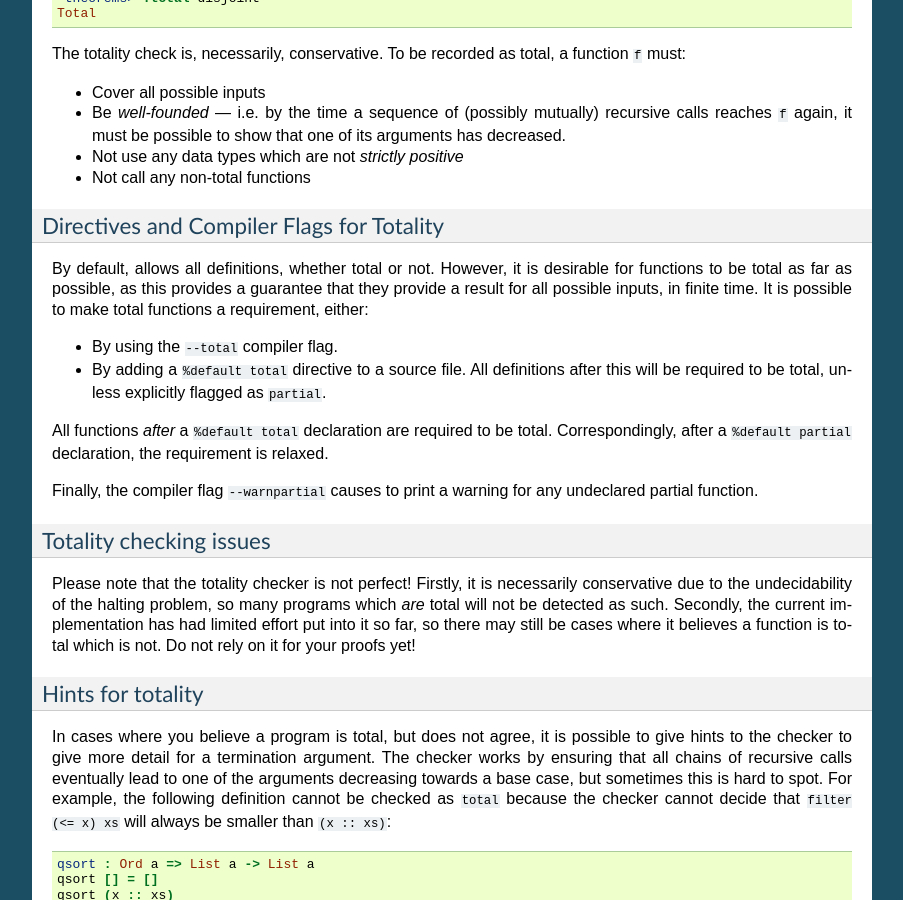
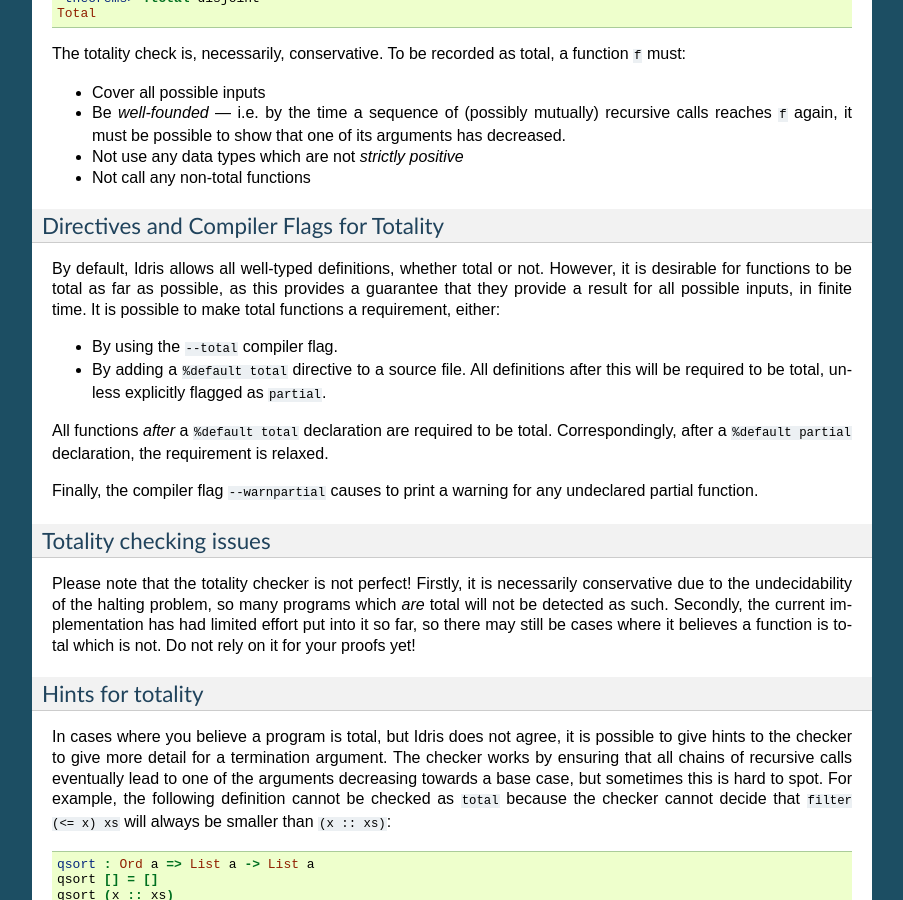
Before and after one commit to idris-lang/Idris-dev, a Sphinx documentation site: the page built from docs/tutorial/theorems.rst, in a window 1280 px wide and 900 px high, scrolled down 4562 px. Shown: the whole window, without its empty margins (198-1101 px from the left). Built offline with Sphinx 7.4.7, drawn with Linux system fonts in a browser that asks for light colours; formulas are drawn with MathJax 3; some of the changed text lies outside the part shown.

Commit message:
Fix more pandoc conversion errors

```diff
--- a/docs/tutorial/theorems.rst
+++ b/docs/tutorial/theorems.rst
@@ -7,7 +7,7 @@
 Equality
 --------
 
-allows propositional equalities to be declared, allowing theorems about
+Idris allows propositional equalities to be declared, allowing theorems about
 programs to be stated and proved. Equality is built in, but conceptually
 has the following definition:
 
@@ -301,7 +301,7 @@
     empty2 : Void
     empty2 = empty2
 
-Internally, checks every definition for totality, and we can check at
+Internally, Idris checks every definition for totality, and we can check at
 the prompt with the ``:total`` command. We see that neither of the above
 definitions is total:
 
@@ -353,11 +353,10 @@
 Directives and Compiler Flags for Totality
 ~~~~~~~~~~~~~~~~~~~~~~~~~~~~~~~~~~~~~~~~~~
 
-By default, allows all definitions, whether total or not. However, it is
-desirable for functions to be total as far as possible, as this provides
-a guarantee that they provide a result for all possible inputs, in
-finite time. It is possible to make total functions a requirement,
-either:
+By default, Idris allows all well-typed definitions, whether total or not.
+However, it is desirable for functions to be total as far as possible, as this
+provides a guarantee that they provide a result for all possible inputs, in
+finite time. It is possible to make total functions a requirement, either:
 
 -  By using the ``--total`` compiler flag.
 
@@ -385,14 +384,13 @@
 Hints for totality
 ~~~~~~~~~~~~~~~~~~
 
-In cases where you believe a program is total, but does not agree, it is
-possible to give hints to the checker to give more detail for a
-termination argument. The checker works by ensuring that all chains of
-recursive calls eventually lead to one of the arguments decreasing
-towards a base case, but sometimes this is hard to spot. For example,
-the following definition cannot be checked as ``total`` because the
-checker cannot decide that ``filter (<= x) xs`` will always be smaller
-than ``(x :: xs)``:
+In cases where you believe a program is total, but Idris does not agree, it is
+possible to give hints to the checker to give more detail for a termination
+argument. The checker works by ensuring that all chains of recursive calls
+eventually lead to one of the arguments decreasing towards a base case, but
+sometimes this is hard to spot. For example, the following definition cannot be
+checked as ``total`` because the checker cannot decide that ``filter (<= x) xs``
+will always be smaller than ``(x :: xs)``:
 
 .. code-block:: idris
 
```
